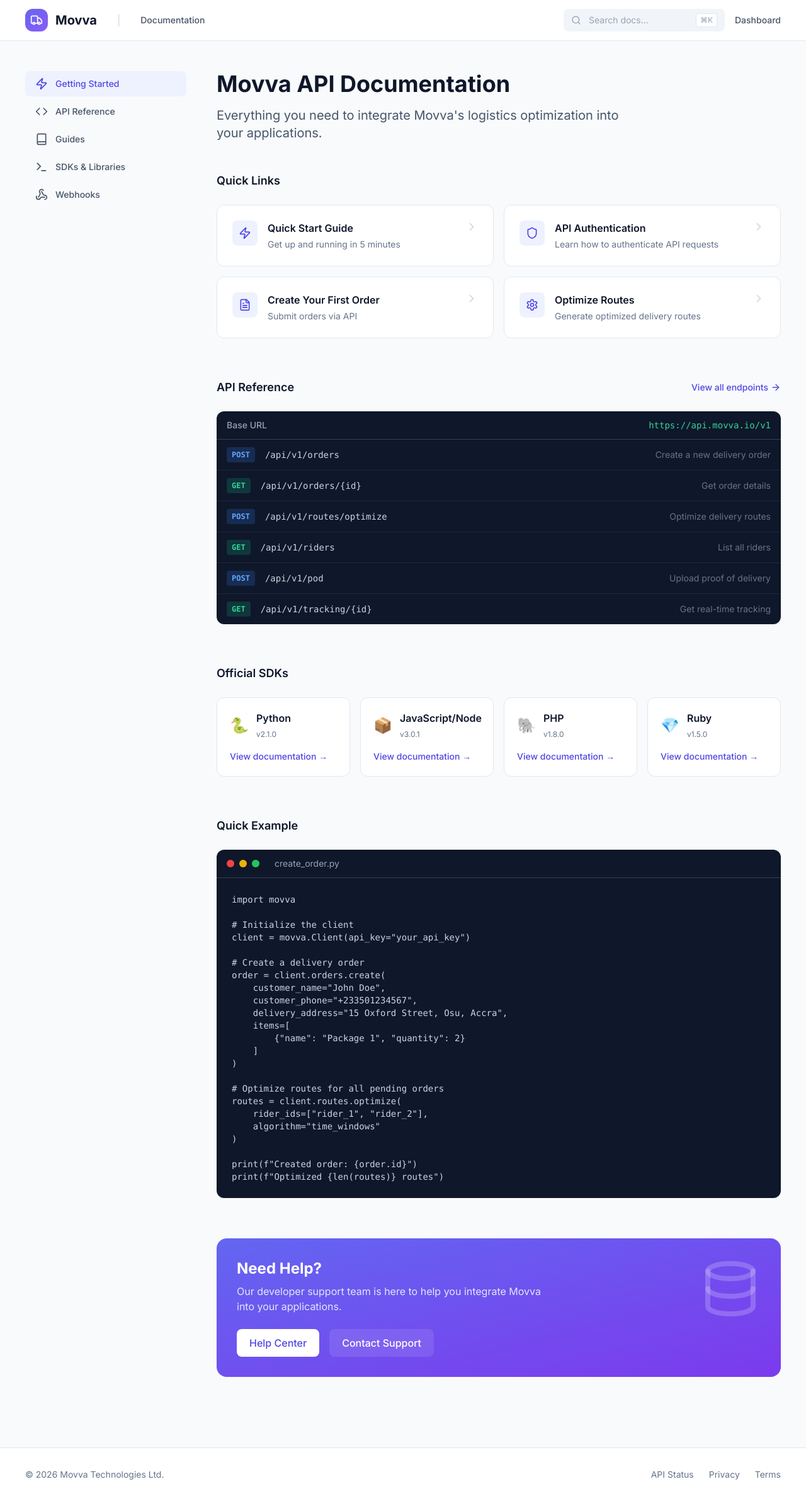
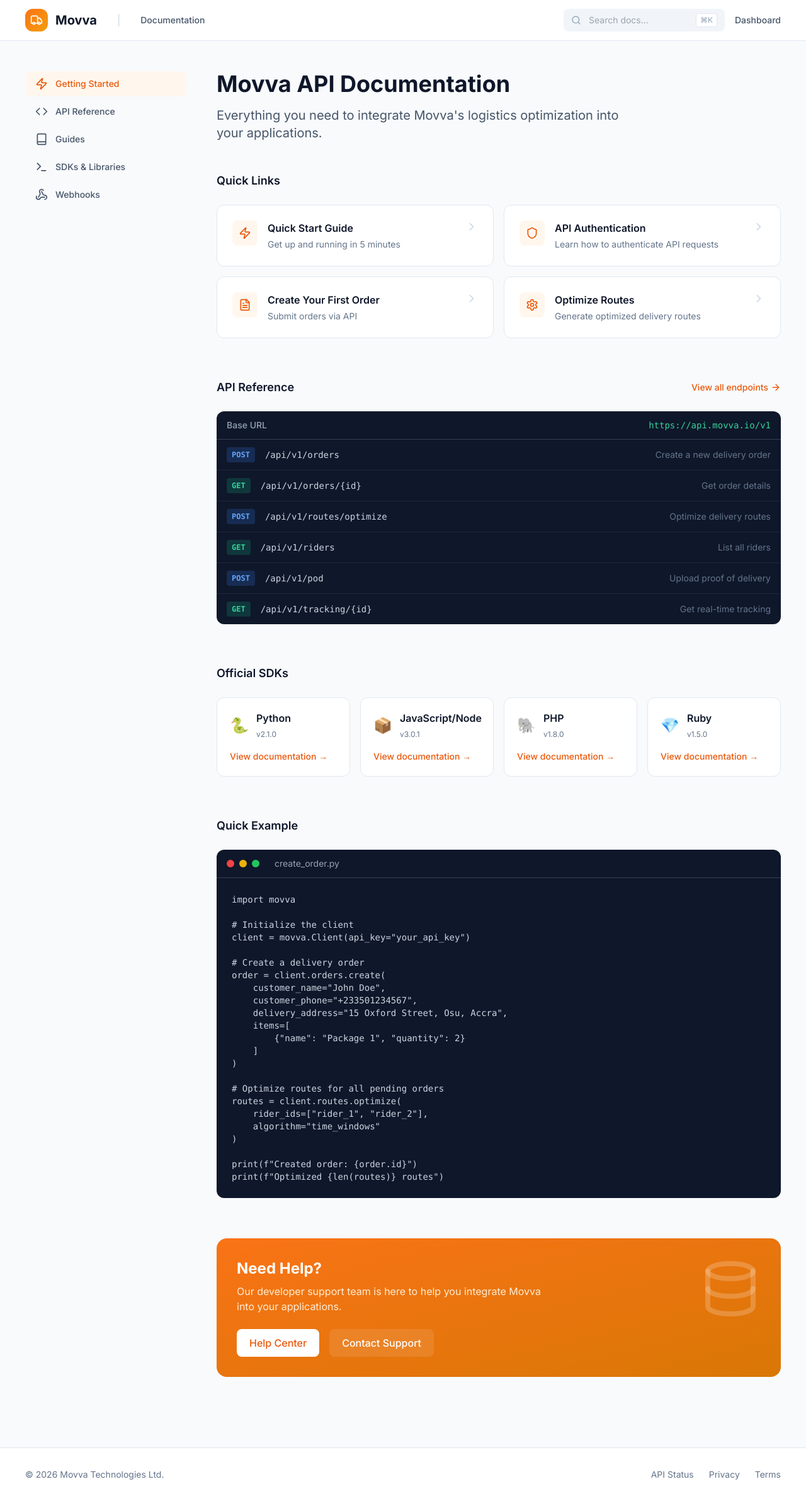
Before and after one commit to salim928/Last-Mile-Delivery-logistics-, a Next.js app in the folder frontend/: page /docs in a window 1280 px wide. Shown: the whole page at 63% size. Built offline with nearby package versions, Linux system fonts and the light colour scheme.

Commit message:
Complete orange/amber branding update for Careers, Docs, and Help pages

```diff
--- a/frontend/src/app/blog/page.tsx
+++ b/frontend/src/app/blog/page.tsx
@@ -11,7 +11,7 @@
   date: 'January 10, 2026',
   readTime: '12 min read',
   category: 'Guide',
-  gradient: 'from-indigo-600 to-violet-600',
+  gradient: 'from-orange-600 to-amber-600',
 };
 
 const posts = [
@@ -75,7 +75,7 @@
         <div className="max-w-7xl mx-auto px-6 lg:px-10">
           <div className="flex items-center justify-between h-16">
             <Link href="/" className="flex items-center gap-3">
-              <div className="w-9 h-9 rounded-xl bg-gradient-to-br from-indigo-500 to-violet-500 flex items-center justify-center">
+              <div className="w-9 h-9 rounded-xl bg-gradient-to-br from-orange-500 to-amber-500 flex items-center justify-center">
                 <Truck className="w-5 h-5 text-white" />
               </div>
               <span className="text-xl font-bold text-slate-900">Movva</span>
@@ -107,7 +107,7 @@
               <input
                 type="text"
                 placeholder="Search articles..."
-                className="w-full pl-12 pr-4 py-3 bg-white border border-slate-200 rounded-xl focus:outline-none focus:ring-2 focus:ring-indigo-500/20 focus:border-indigo-500"
+                className="w-full pl-12 pr-4 py-3 bg-white border border-slate-200 rounded-xl focus:outline-none focus:ring-2 focus:ring-orange-500/20 focus:border-orange-500"
               />
             </div>
             <div className="flex gap-2 overflow-x-auto pb-2">
@@ -213,7 +213,7 @@
             <input
               type="email"
               placeholder="Enter your email"
-              className="flex-1 px-4 py-3 bg-white border border-slate-200 rounded-xl focus:outline-none focus:ring-2 focus:ring-indigo-500/20 focus:border-indigo-500"
+              className="flex-1 px-4 py-3 bg-white border border-slate-200 rounded-xl focus:outline-none focus:ring-2 focus:ring-orange-500/20 focus:border-orange-500"
             />
             <button className="px-6 py-3 bg-slate-900 text-white font-medium rounded-xl hover:bg-slate-800 transition-colors">
               Subscribe
--- a/frontend/src/app/docs/page.tsx
+++ b/frontend/src/app/docs/page.tsx
@@ -62,7 +62,7 @@
           <div className="flex items-center justify-between h-16">
             <div className="flex items-center gap-8">
               <Link href="/" className="flex items-center gap-3">
-                <div className="w-9 h-9 rounded-xl bg-gradient-to-br from-indigo-500 to-violet-500 flex items-center justify-center">
+                <div className="w-9 h-9 rounded-xl bg-gradient-to-br from-orange-500 to-amber-500 flex items-center justify-center">
                   <Truck className="w-5 h-5 text-white" />
                 </div>
                 <span className="text-xl font-bold text-slate-900">Movva</span>
@@ -79,7 +79,7 @@
                   placeholder="Search docs..."
                   value={searchQuery}
                   onChange={(e) => setSearchQuery(e.target.value)}
-                  className="w-64 pl-10 pr-4 py-2 text-sm bg-slate-100 border-0 rounded-lg focus:outline-none focus:ring-2 focus:ring-indigo-500"
+                  className="w-64 pl-10 pr-4 py-2 text-sm bg-slate-100 border-0 rounded-lg focus:outline-none focus:ring-2 focus:ring-orange-500"
                 />
                 <span className="absolute right-3 top-1/2 -translate-y-1/2 text-xs text-slate-400 bg-white px-1.5 py-0.5 rounded border border-slate-200">⌘K</span>
               </div>
@@ -102,7 +102,7 @@
                   onClick={() => setActiveSection(section.id)}
                   className={`w-full flex items-center gap-3 px-4 py-2.5 rounded-lg text-left transition-colors ${
                     activeSection === section.id
-                      ? 'bg-indigo-50 text-indigo-600'
+                      ? 'bg-orange-50 text-orange-600'
                       : 'text-slate-600 hover:bg-slate-100'
                   }`}
                 >
@@ -137,19 +137,19 @@
                   <Link
                     key={link.title}
                     href={link.href}
-                    className="group p-6 bg-white rounded-xl border border-slate-200 hover:border-indigo-300 hover:shadow-lg transition-all"
+                    className="group p-6 bg-white rounded-xl border border-slate-200 hover:border-orange-300 hover:shadow-lg transition-all"
                   >
                     <div className="flex items-start gap-4">
-                      <div className="w-10 h-10 rounded-lg bg-indigo-50 flex items-center justify-center group-hover:bg-indigo-100 transition-colors">
-                        <link.icon className="w-5 h-5 text-indigo-600" />
+                      <div className="w-10 h-10 rounded-lg bg-orange-50 flex items-center justify-center group-hover:bg-orange-100 transition-colors">
+                        <link.icon className="w-5 h-5 text-orange-600" />
                       </div>
                       <div className="flex-1">
-                        <h3 className="font-semibold text-slate-900 mb-1 group-hover:text-indigo-600 transition-colors">
+                        <h3 className="font-semibold text-slate-900 mb-1 group-hover:text-orange-600 transition-colors">
                           {link.title}
                         </h3>
                         <p className="text-sm text-slate-500">{link.description}</p>
                       </div>
-                      <ChevronRight className="w-5 h-5 text-slate-300 group-hover:text-indigo-500 transition-colors" />
+                      <ChevronRight className="w-5 h-5 text-slate-300 group-hover:text-orange-500 transition-colors" />
                     </div>
                   </Link>
                 ))}
@@ -160,7 +160,7 @@
             <section className="mb-16">
               <div className="flex items-center justify-between mb-6">
                 <h2 className="text-lg font-semibold text-slate-900">API Reference</h2>
-                <Link href="/docs/api" className="text-sm font-medium text-indigo-600 hover:text-indigo-700 flex items-center gap-1">
+                <Link href="/docs/api" className="text-sm font-medium text-orange-600 hover:text-orange-700 flex items-center gap-1">
                   View all endpoints <ArrowRight className="w-4 h-4" />
                 </Link>
               </div>
@@ -201,7 +201,7 @@
                         <span className="text-xs text-slate-500">v{sdk.version}</span>
                       </div>
                     </div>
-                    <Link href={`/docs/sdk/${sdk.name.toLowerCase()}`} className="text-sm font-medium text-indigo-600 hover:text-indigo-700">
+                    <Link href={`/docs/sdk/${sdk.name.toLowerCase()}`} className="text-sm font-medium text-orange-600 hover:text-orange-700">
                       View documentation →
                     </Link>
                   </div>
@@ -248,17 +248,17 @@
             </section>
 
             {/* Help */}
-            <section className="bg-gradient-to-br from-indigo-500 to-violet-600 rounded-2xl p-8 text-white">
+            <section className="bg-gradient-to-br from-orange-500 to-amber-600 rounded-2xl p-8 text-white">
               <div className="flex items-start justify-between">
                 <div>
                   <h2 className="text-2xl font-bold mb-2">Need Help?</h2>
-                  <p className="text-indigo-100 mb-6 max-w-lg">
+                  <p className="text-orange-100 mb-6 max-w-lg">
                     Our developer support team is here to help you integrate Movva into your applications.
                   </p>
                   <div className="flex gap-4">
                     <Link
                       href="/help"
-                      className="px-5 py-2.5 bg-white text-indigo-600 font-medium rounded-lg hover:bg-indigo-50 transition-colors"
+                      className="px-5 py-2.5 bg-white text-orange-600 font-medium rounded-lg hover:bg-orange-50 transition-colors"
                     >
                       Help Center
                     </Link>
--- a/frontend/src/app/privacy/page.tsx
+++ b/frontend/src/app/privacy/page.tsx
@@ -11,7 +11,7 @@
         <div className="max-w-4xl mx-auto px-6 lg:px-10">
           <div className="flex items-center justify-between h-16">
             <Link href="/" className="flex items-center gap-3">
-              <div className="w-9 h-9 rounded-xl bg-gradient-to-br from-indigo-500 to-violet-500 flex items-center justify-center">
+              <div className="w-9 h-9 rounded-xl bg-gradient-to-br from-orange-500 to-amber-500 flex items-center justify-center">
                 <Truck className="w-5 h-5 text-white" />
               </div>
               <span className="text-xl font-bold text-slate-900">Movva</span>
--- a/frontend/src/app/status/page.tsx
+++ b/frontend/src/app/status/page.tsx
@@ -52,7 +52,7 @@
         <div className="max-w-5xl mx-auto px-6 lg:px-10">
           <div className="flex items-center justify-between h-16">
             <Link href="/" className="flex items-center gap-3">
-              <div className="w-9 h-9 rounded-xl bg-gradient-to-br from-indigo-500 to-violet-500 flex items-center justify-center">
+              <div className="w-9 h-9 rounded-xl bg-gradient-to-br from-orange-500 to-amber-500 flex items-center justify-center">
                 <Truck className="w-5 h-5 text-white" />
               </div>
               <span className="text-xl font-bold text-slate-900">Movva</span>
--- a/frontend/src/app/terms/page.tsx
+++ b/frontend/src/app/terms/page.tsx
@@ -11,7 +11,7 @@
         <div className="max-w-4xl mx-auto px-6 lg:px-10">
           <div className="flex items-center justify-between h-16">
             <Link href="/" className="flex items-center gap-3">
-              <div className="w-9 h-9 rounded-xl bg-gradient-to-br from-indigo-500 to-violet-500 flex items-center justify-center">
+              <div className="w-9 h-9 rounded-xl bg-gradient-to-br from-orange-500 to-amber-500 flex items-center justify-center">
                 <Truck className="w-5 h-5 text-white" />
               </div>
               <span className="text-xl font-bold text-slate-900">Movva</span>
```
Also changed, not shown: frontend/src/app/careers/page.tsx (+11 -11 lines), frontend/src/app/help/page.tsx (+9 -9 lines).
